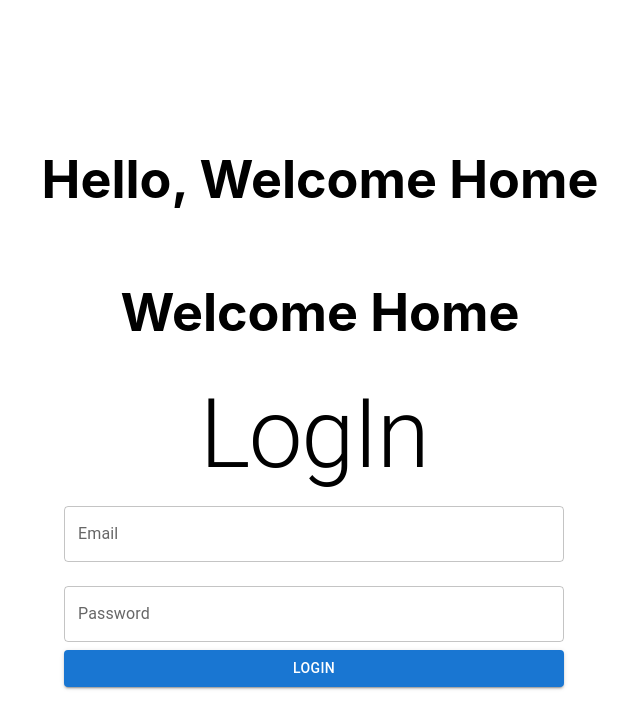
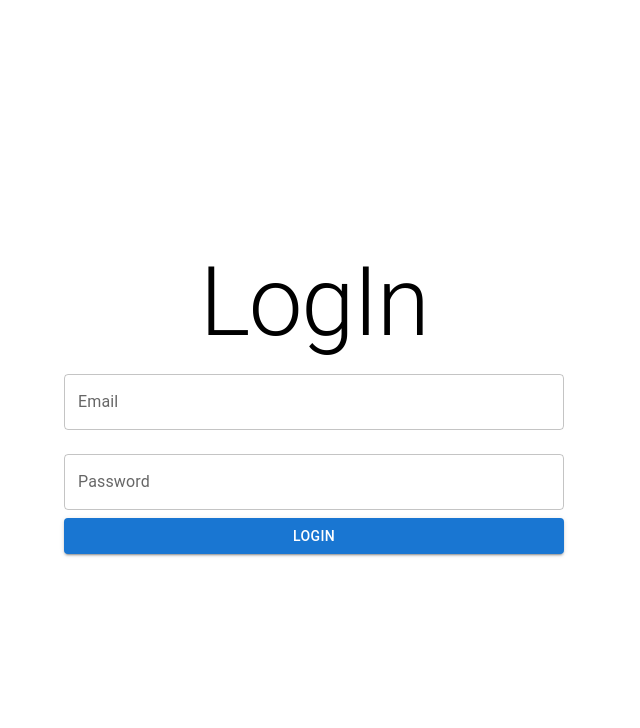
Before and after one commit to abhimkdm/icecream_shop_app, a React (Create React App) app: page / in a window 1280 px wide. Shown: the top 728 px of the page, without its empty margins (320-960 px from the left). Built offline with nearby package versions, Linux system fonts and the light colour scheme.

Commit message:
ReactJs Login Form with Validations

```diff
--- a/src/App.tsx
+++ b/src/App.tsx
@@ -1,15 +1,14 @@
 import React from 'react';
 import './App.css';
 import Login from './components/Auth/Login/Login';
-import HomeComponent from './components/Home/Home';
 
 const App: React.FC = () => {
   return (
     <div className="App">
       <header className="App-header">
-        <HomeComponent title="Welcome" name="Home">
+        {/* <HomeComponent title="Welcome" name="Home">
           <h1>Welcome Home</h1>
-        </HomeComponent>
+        </HomeComponent> */}
         <Login />
       </header>
     </div>
--- a/src/components/Auth/Login/Login.tsx
+++ b/src/components/Auth/Login/Login.tsx
@@ -1,17 +1,78 @@
 import { Container, TextField, Typography, Button, Box } from "@mui/material";
-import React from "react";
+import React, { useState } from "react";
 
 const Login: React.FC = () => {
-    return <>
-        <Container>
-            <Box sx={{ width: 500, marginLeft: 40 }}>
-            <Typography variant="h1">LogIn</Typography>
-            <TextField id="email" fullWidth margin="normal" label="Email" variant="outlined" />
-            <TextField id="passsword" fullWidth margin="normal" label="Password" variant="outlined" />
-            <Button variant="contained" fullWidth>LogIn</Button>
-            </Box>
-        </Container>
+  const [email, setEmail] = useState<string>("");
+  const [password, setPassword] = useState<string>("");
+  const [emailErr, setEmailErr] = useState<string>("");
+  const [passwordErr, setPasswordErr] = useState<string>("");
+
+  //Event
+  const handleLogin = (e: React.FormEvent) =>{
+    e.preventDefault();
+    console.log("Submit");
+
+    // console.log(email);
+    // console.log(password);
+
+    //Rest error messages
+    setEmailErr("");
+    setPasswordErr("");
+
+    //Set the error messages
+    const errors = {
+        email: email === "" ? "Please enter valid email." : "",
+        password: password === "" ? "Plesae enter valid password." : ""
+    }
+
+    //Login Form validations
+    if(errors.email || errors.password)
+    {
+        setEmailErr(errors.email);
+        setPasswordErr(errors.password);
+        return;
+    }
+
+  }
+
+  return (
+    <>
+      <Container>
+        <Box sx={{ width: 500, marginLeft: 40 }}>
+        <form onSubmit={handleLogin}>
+          <Typography variant="h1">LogIn</Typography>
+          <TextField
+            id="email"
+            fullWidth
+            margin="normal"
+            label="Email"
+            value={email}
+            onChange={(e) => setEmail(e.target.value)}
+            variant="outlined"
+            type="text"
+            error={!!emailErr}
+            helperText={emailErr}
+          />
+          <TextField
+            id="passsword"
+            fullWidth
+            margin="normal"
+            label="Password"
+            value={password}
+            onChange={(e) => setPassword(e.target.value)}
+            variant="outlined"
+            type="password"
+            error={!!passwordErr}
+            helperText={passwordErr}
+          />
+          <Button type="submit" variant="contained" fullWidth>
+            LogIn
+          </Button>
+          </form>
+        </Box>
+      </Container>
     </>
-}
+  );
+};
 
 export default Login;
```
